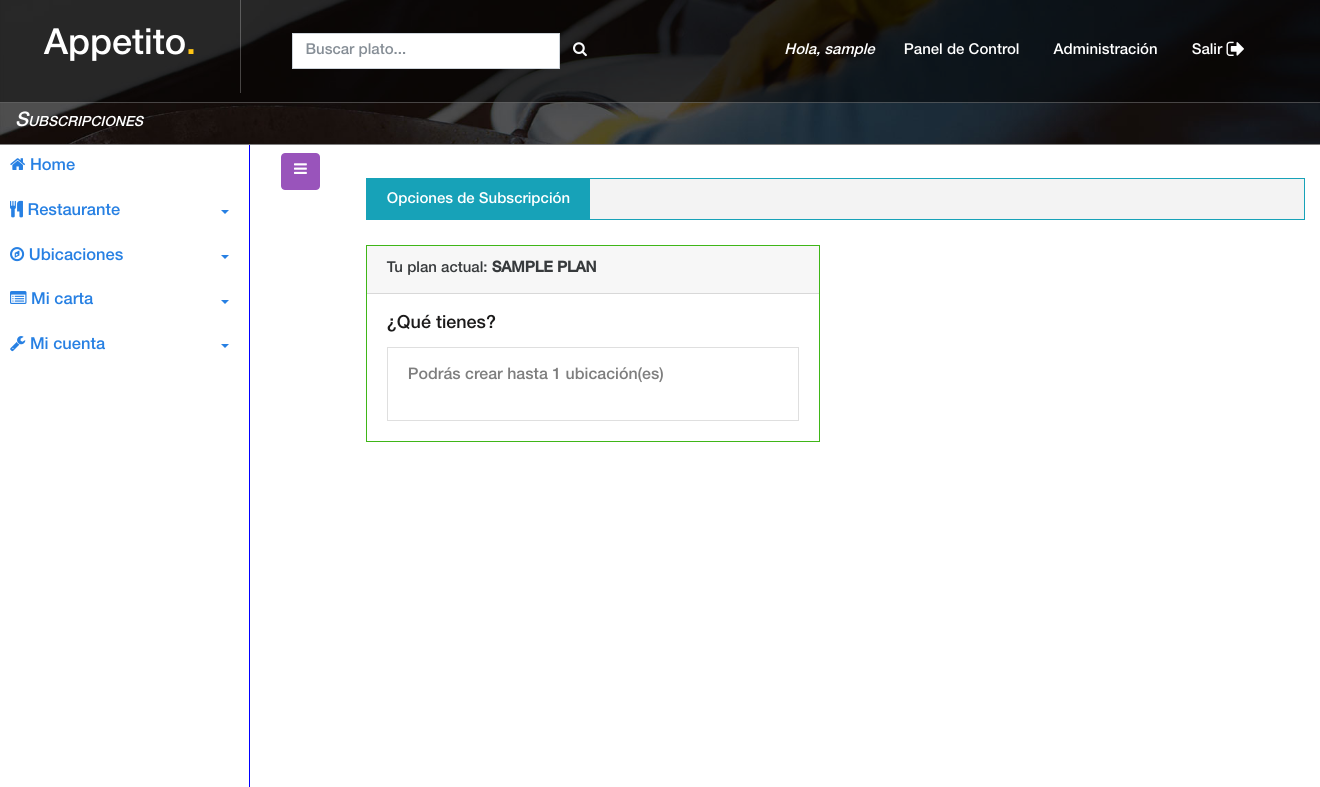
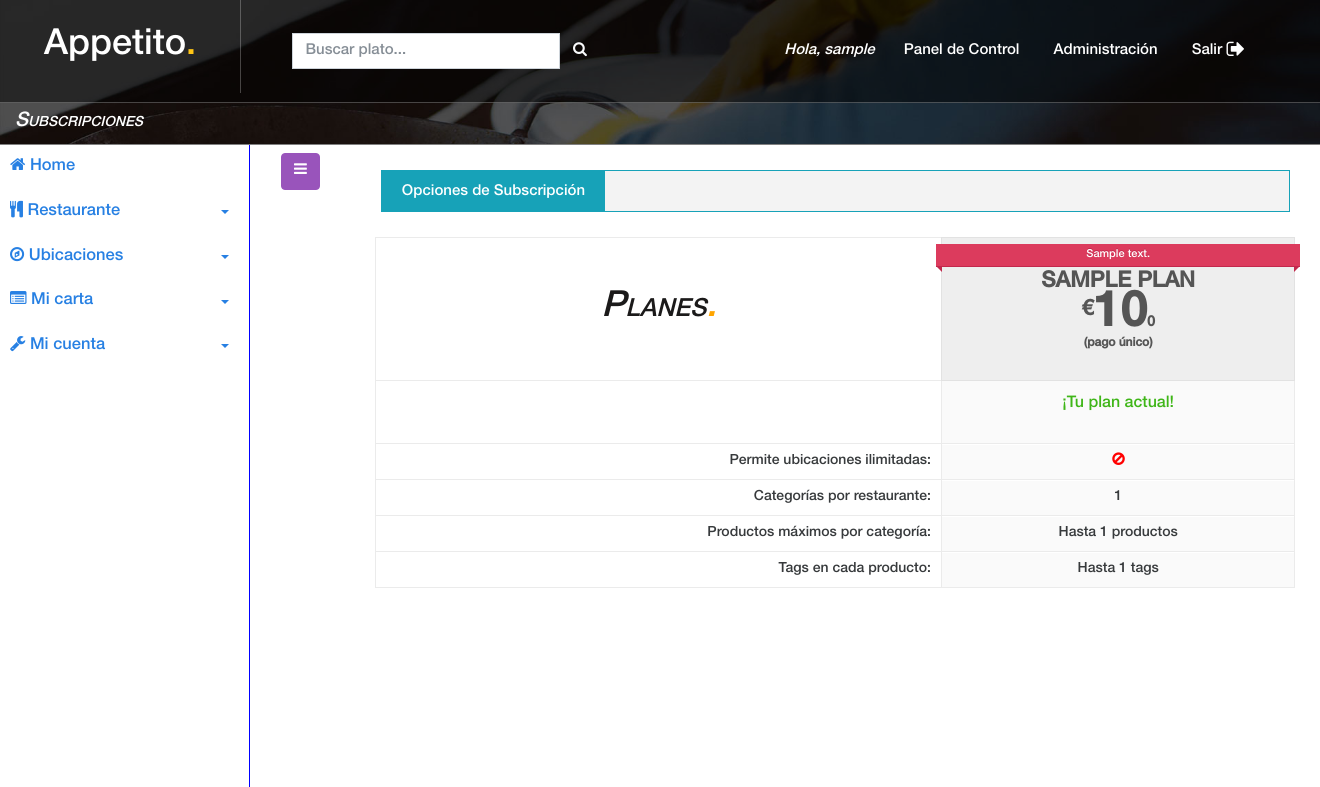
Before and after one commit to ipradasgomez/Appetito, a Django app: page /cpanel/settings/plan/ in a window 1320 px wide. Shown: the top 787 px of the page. Run offline with Django 3.2, Linux system fonts and the light colour scheme; a user stored in the database is signed in; tables that the repository leaves empty hold one stand-in row (values such as "Sample post"); some libraries are stand-ins or nearby versions.

Commit message:
Planes bonitos

```diff
--- a/CPSettingsPlan/templates/CPSettingsPlan/plan_settings_ascend.html
+++ b/CPSettingsPlan/templates/CPSettingsPlan/plan_settings_ascend.html
@@ -87,10 +87,7 @@
                         </section>
                     </div>
                     {% if not err %}
-                    <div class="col-12 col-md-6">
-                        Estás a punto de ascender a Plan {{plan.nombre}}
-                    </div>
-                    <div class="col-12 col-md-6">
+                    <div class="col-12 col-md-6 offset-md-3">
                         <!-- Credit Card Panel -->
                         <div class="panel panel-default credit-card-box">
                             <div class="panel-heading display-table">
--- a/CPSettingsPlan/templates/CPSettingsPlan/plan_settings_index.html
+++ b/CPSettingsPlan/templates/CPSettingsPlan/plan_settings_index.html
@@ -3,6 +3,8 @@
 {% block extra_css %}
 <link rel="stylesheet" href="{% static 'css/sidebar.css' %}" />
 <link rel="stylesheet" href="{% static 'css/cpanel.css' %}" />
+<link rel="stylesheet" href="{% static 'css/price-table.css' %}" />
+<link rel="stylesheet" href="{% static 'css/price-list.css' %}" />
 {% endblock extra_css %}
 {% block title %}
 - Opciones de Subscripción
@@ -28,7 +30,6 @@
                 {% include 'partials/_alerts.html' %}
             </div>
             <div class="container">
-                <div class="row pt-2">
                 <div class="col-12">
                     <section id="breaking-news">
                         <div class="sitewidth">
@@ -36,51 +37,154 @@
                         </div>
                     </section>
                 </div>
-                    <div class="col-12 col-md-6">
-                    <div class="card border-success mb-3">
-                            <div class="card-header">Tu plan actual: <strong>{{user.profile.plan}}</strong></div>
-                            <div class="card-body text-success">
-                                <h5 class="card-title">¿Qué tienes?</h5>
+                <a name="pricing" id="pricing"></a>
+                <ul class="event-list d-md-none">
+                    {% for plan in plans %}
+                    <li>
+                        <div class="plan event-header-{{plan.class_descr}}">
+                            <span class="plan-name">{{plan}}</span>
+                        </div>
+                        <div class="info">
+                            {% if plan.recomendado %}
+                            <h2 class="rec-ribbon">{{ plan.recomendado_text }}</h2>
+                            {% endif %}
+                            <!-- Numero de empresas -->
+                            {% if plan.max_empresas < 1 %}
+                            <p class="desc">Restaurantes ilimitados</p>
+                            {% else %}
+                            <p class="desc">Máx. {{plan.max_empresas}} restaurante(s)</p>
+                            {% endif %}
+                            <!-- -->
+                            <!-- Max categorias por restaurante -->
+                            {% if plan.max_categorias == 0 %}
+                            <p class="desc">Sin límite de categorías por restaurante</p>
+                            {% else %}
+                            <p class="desc">Máx. {{plan.max_categorias}} categoría(s) por restaurante</p>
+                            {% endif %}
+                            <!-- Productos en cada categoria -->
+                            {% if plan.max_productos_x_cat == 0 %}
+                            <p class="desc">Sin límite de productos por categoría</p>
+                            {% else %}
+                            <p class="desc">Máx. {{plan.max_productos_x_cat}} productos por categoría</p>
+                            {% endif %}
+                            <!---->
+                            <!-- Tags por producto -->
+                            {% if plan.max_tags_x_prod == 0 %}
+                            <p class="desc">Sin límite de tags en tus productos</p>
+                            {% else %}
+                            <p class="desc">Hasta {{plan.max_tags_x_prod}} tags en cada producto</p>
+                            {% endif %}
                             <ul>
-                                    <li class="list-group-item"> {% if user.profile.plan.max_empresas < 1 %}
-                                        <p class="desc">Podrás crear ubicaciones ilimitadas.</p>
+                                <li style="width:50%;font-weight:bold;font-size:30px;"><span class="fa fa-money"></span>
+                                    €{{plan.precio_pentera}}.{{plan.precio_pdecimal}}</li>
+                            </ul>
+                        </div>
+                        <div class="social">
+                            <ul>
+                                {% if not uset.is_authenticated %}
+                                <li class="twitter" style="width:34%;"><a href="{% url 'register' %}">¡Crea una
+                                        cuenta!</a></li>
+                                {% endif %}
+                            </ul>
+                        </div>
+                    </li>
+                    {% endfor %}
+                </ul>
+                <!----->
+                <div class="table-responsive d-flex justify-content-center ">
+                    <div class="membership-pricing-table d-none d-md-block">
+                        <table>
+                            <tbody>
+                                <tr>
+                                    <th class="th-price d-flex align-items-center justify-content-center pricing-title">
+                                        <h2><em>Planes<span>.</span></em></h2>
+                                    </th>
+                                    <!-- Titulos de plances -->
+                                    {%for plan in plans%}
+                                    <th class="plan-header plan-header-{{plan.class_descr}}">
+                                        <div class="header-plan-inner">
+                                            {% if plan.recomendado %}
+                                            <span class="recommended-plan-ribbon">{{ plan.recomendado_text }}</span>
+                                            {% endif %}
+                                            <div class="pricing-plan-name">{{plan}}</div>
+                                            <div class="pricing-plan-price">
+                                                <sup>€</sup>{{plan.precio_pentera}}<span>{{plan.precio_pdecimal}}</span>
+                                            </div>
+                                            {% if plan.precio > 0 %}
+                                            <div class="pricing-plan-period">(pago único)</div>
+                                            {% endif %}
+
+                                        </div>
+                                    </th>
+                                    {% endfor %}
+                                </tr>
+                                {% if user.is_authenticated %}
+                                <tr>
+                                    <td></td>
+                                    {% for plan in plans %}
+                                    <td class="action-header">
+                                        {% if plan.id == user.profile.plan.id %}
+                                        <div class="current-plan">
+                                            <p class="font-weight-light text-success">¡Tu plan actual!</p>
+                                        </div>
+                                        {% endif %}
+                                        {% if plan.id > user.profile.plan.id  %}
+                                        <a href="{% url 'settings_plan_ascend' plan.id %}"
+                                            class="btn btn-success text-light">
+                                            ¡Mejorar a este plan!
+                                        </a>
+                                        {% endif %}
+                                    </td>
+                                    {% endfor %}
+                                </tr>
+                                {% endif %}
+                                <tr>
+                                    <td>Permite ubicaciones ilimitadas:</td>
+                                    {% for plan in plans %}
+                                    {% if plan.max_empresas < 1 %}
+                                    <td><i class="fa fa-check"></i></td>
                                     {% else %}
-                                        <p class="desc">Podrás crear hasta {{user.profile.plan.max_empresas}} ubicación(es)</p>
+                                    <td><i class="fa fa-ban"></i></td>
                                     {% endif %}
-                                    </li>
-                                </ul>
+                                    {% endfor %}
+                                </tr>
+                                <tr>
+                                    <td>Categorías por restaurante:</td>
+                                    {% for plan in plans %}
+                                    {% if plan.max_categorias == 0 %}
+                                    <td><span>Sin límite</span></td>
+                                    {% else %}
+                                    <td><span>{{plan.max_categorias}}</span></td>
+                                    {% endif %}
+                                    {% endfor %}
+                                </tr>
+                                <tr>
+                                    <td>Productos máximos por categoría:</td>
+                                    {% for plan in plans %}
+                                    {% if plan.max_productos_x_cat == 0 %}
+                                    <td><span>Sin límite</span></td>
+                                    {% else %}
+                                    <td><span>Hasta {{plan.max_productos_x_cat}} productos</span></td>
+                                    {% endif %}
+                                    {% endfor %}
+                                </tr>
+                                <tr>
+                                    <td>Tags en cada producto:</td>
+                                    {% for plan in plans %}
+                                    {% if plan.max_tags_x_prod == 0 %}
+                                    <td><span>Sin límite</span></td>
+                                    {% else %}
+                                    <td><span>Hasta {{plan.max_tags_x_prod}} tags</span></td>
+                                    {% endif %}
+                                    {% endfor %}
+                                </tr>
+
+                            </tbody>
+                        </table>
                     </div>
                 </div>
             </div>
-                    <div class="col-12 col-md-6">
-                        {% if higher_plans %}
-                        {% for plan in higher_plans %}
-                        <div class="card border-success mb-3">
-                            <div class="card-header"><h6>Plan <strong>{{plan}}</strong> <a href="{% url 'settings_plan_ascend' plan.id %}"><span class="float-right badge badge-success">Adquirir</span></a></h6></div>
-                            <div class="card-body text-success">
-                                <h5 class="card-title">¿Qué tendrás?</h5>
-                                <ul>
-                                    <li class="list-group-item">
-                                        {% if plan.max_empresas < 1 %}
-                                        <p class="desc">Podrás crear ubicaciones ilimitadas.</p>
-                                        {% else %}
-                                        <p class="desc">Podrás crear hasta {{plan.max_empresas}} ubicación(es)</p>
-                                        {% endif %}
-                                    </li>
-                                    <li class="list-group-item"> {% if plan.max_empresas < 1 %}
-                                        <p class="desc">Podrás crear restaurantes ilimitados.</p>
-                                        {% else %}
-                                        <p class="desc">Podrás crear hasta {{plan.max_empresas}} restaurante(s)</p>
-                                        {% endif %}
-                                    </li>
-                                </ul>
-                            </div>
-                        </div>
-                        {% endfor %}
-                        {% endif %}
-                    </div>
-                </div>
-            </div>
+            <!---------------------------->
         </div>
     </div>
 </div>
--- a/CPSettingsPlan/views.py
+++ b/CPSettingsPlan/views.py
@@ -8,7 +8,8 @@ from plans.models import Plan
 @login_required(login_url='/account/login')
 def plan_settings_index(request):
     context = {
-        'higher_plans': Plan.objects.filter(pk__gt=request.user.profile.plan.id)
+        'higher_plans': Plan.objects.filter(pk__gt=request.user.profile.plan.id),
+        'plans':Plan.objects.all()
     }
     return render(request, 'CPSettingsPlan/plan_settings_index.html', context)
 
```
Lines whose indentation alone changed are shown as unchanged.
